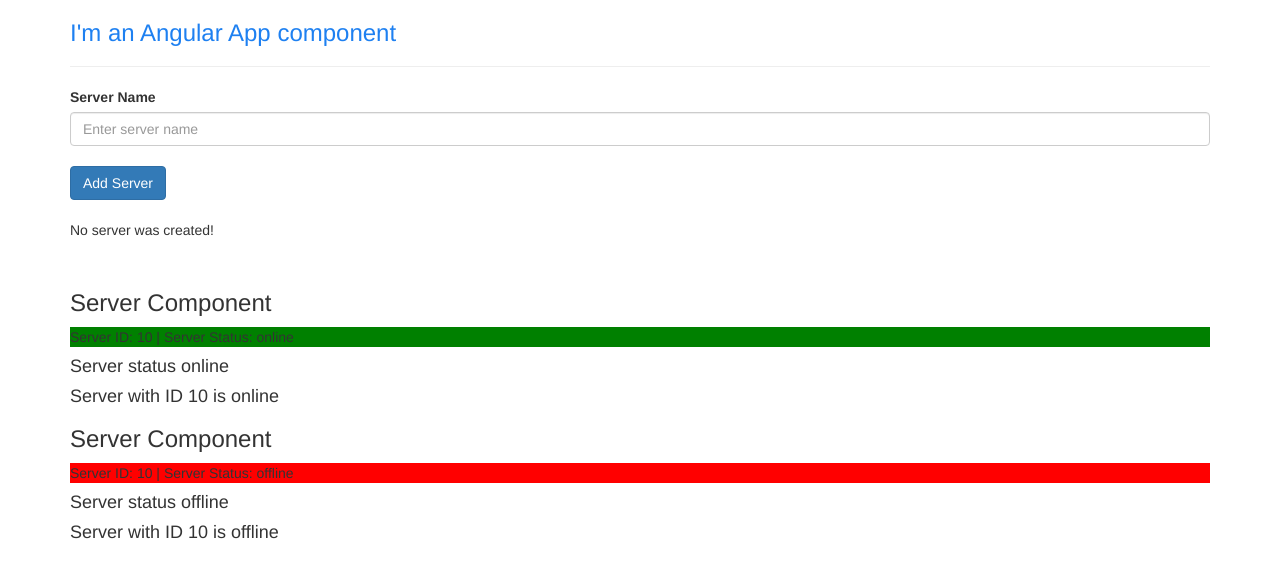
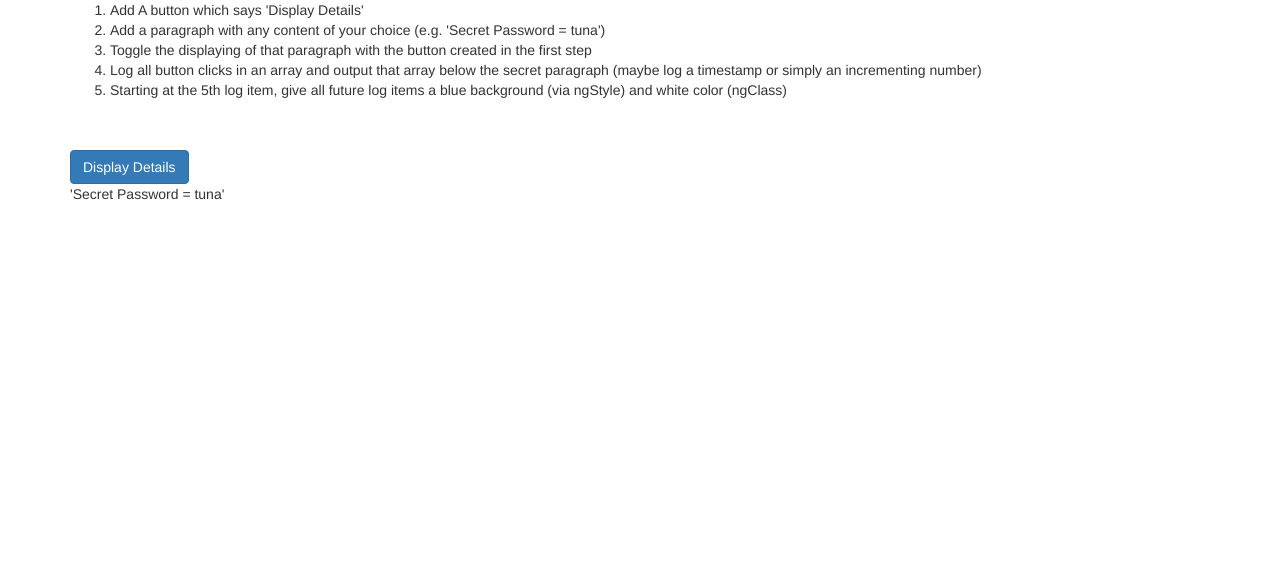
Before and after one commit to JuliaAvona/angular, an Angular app in the folder my-app/: page / in a window 1280 px wide. Shown: the top 578 px of the page. Built offline with nearby package versions, Linux system fonts and the light colour scheme.

Commit message:
feat: 3-practicing-directives

```diff
--- a/my-app/src/app/app.component.html
+++ b/my-app/src/app/app.component.html
@@ -1,9 +1,30 @@
 <div class="container">
   <div class="row">
     <div class="col-xs-12">
-      <h3>I'm an Angular App component</h3>
-      <hr>
-      <app-servers></app-servers>
+      <ol>
+        <li>Add A button which says 'Display Details'</li>
+        <li>Add a paragraph with any content of your choice (e.g. 'Secret Password = tuna')</li>
+        <li>Toggle the displaying of that paragraph with the button created in the first step</li>
+        <li>Log all button clicks in an array and output that array below the secret paragraph (maybe log a timestamp or
+          simply an incrementing number)</li>
+        <li>Starting at the 5th log item, give all future log items a blue background (via ngStyle) and white color
+          (ngClass)</li>
+      </ol>
     </div>
   </div>
 </div>
+<br>
+<br>
+<div class="container">
+  <div class="row">
+    <div class="col-xs-12">
+      <button class="btn btn-primary" (click)="displayDetails()">Display Details</button>
+      <p *ngIf="isDisplayed">'Secret Password = tuna'</p>
+      <ul>
+        <li *ngFor="let click of clicksRegistered; let i = index"
+          [ngStyle]="{ 'background-color': i >= 4 ? 'blue' : 'white', 'color': i >= 4 ? 'white' : 'black' }">
+          {{clicksRegistered[i]}}</li>
+      </ul>
+    </div>
+  </div>
+</div>
--- a/my-app/src/app/app.component.ts
+++ b/my-app/src/app/app.component.ts
@@ -1,14 +1,42 @@
 import { Component } from '@angular/core';
+import { timestamp } from 'rxjs';
 
 @Component({
   selector: 'app-root',
   templateUrl: './app.component.html',
   styles: [`
-  h3 {
-  color: rgb(30, 128, 241);
-}
+    h3 {
+    color: rgb(30, 128, 241);
+  }
+
+    .blue {
+      background-color: blue;
+      color: white;
+    }
+
+    .white {
+      background-color: white;
+      color: black;
+    }
   `]
 })
 export class AppComponent {
   title = 'my-app';
+  isDisplayed = true;
+  clicksRegistered: number[] = [];
+  styleStatus = 'white';
+
+  constructor() {
+  }
+
+  displayDetails() {
+    this.isDisplayed === true ? this.isDisplayed = false : this.isDisplayed = true;
+    const timestamp: number = new Date().getTime();
+    this.clicksRegistered.push(timestamp);
+    console.log('timestamp ' + timestamp);
+  }
+
+  getColor() {
+   this.clicksRegistered.length > 4 ? this.styleStatus = 'blue' : this.styleStatus = 'white';
+  }
 }
--- a/my-app/src/app/app.module.ts
+++ b/my-app/src/app/app.module.ts
@@ -4,14 +4,10 @@ import { BrowserModule } from '@angular/platform-browser';
 
 import { AppRoutingModule } from './app-routing.module';
 import { AppComponent } from './app.component';
-import { ServerComponent } from './server/server.component';
-import { ServersComponent } from './servers/servers.component';
 
 @NgModule({
   declarations: [
-    AppComponent,
-    ServerComponent,
-    ServersComponent
+    AppComponent
   ],
   imports: [
     BrowserModule,
--- a/my-app/src/app/server/server.component.html
+++ /dev/null
@@ -1,7 +0,0 @@
-<h3>Server Component</h3>
-<!-- <p [ngClass]="{online: serverStatus === 'online'}">Server ID: {{ serverId }} |
-  Server Status: {{ serverStatus }}</p> -->
-<p [ngStyle]="{backgroundColor: getColor()}">Server ID: {{ serverId }} |
-  Server Status: {{ serverStatus }}</p>
-<h4>Server status {{getServerStatus()}}</h4>
-<h4>Server with ID {{serverId}} is {{getServerStatus()}}</h4>
--- a/my-app/src/app/server/server.component.ts
+++ /dev/null
@@ -1,32 +0,0 @@
-import { Component } from '@angular/core';
-
-@Component({
-  selector: 'app-server',
-  templateUrl: './server.component.html',
-  styles: [`
-    .online {
-      background-color: green;
-    }
-
-    .offline {
-      background-color: red;
-    }
-  `]
-})
-
-export class ServerComponent {
-  serverId: number = 10;
-  serverStatus: string = 'offline';
-
-  constructor() {
-    this.serverStatus = Math.random() > 0.5 ? 'online' : 'offline';
-  }
-
-  getServerStatus = () => {
-    return this.serverStatus;
-  }
-
-  getColor(){
-    return this.serverStatus === 'online' ? 'green' : 'red';
-  }
-}
--- a/my-app/src/app/servers/servers.component.html
+++ /dev/null
@@ -1,22 +0,0 @@
-<label for="">Server Name</label>
-<br>
-<!-- (input)="onUpdateServerName($event)" - INFO: One-Way-Databinding  -->
-<!-- <input type="text" placeholder="Enter server name" class="form-control" (input)="onUpdateServerName($event)"> -->
-<!-- INFO: [(ngModel)]="serverName" - Two-Way-Databinding  -->
-<input type="text" placeholder="Enter server name" class="form-control" [(ngModel)]="serverName">
-<br>
-<button class="btn btn-primary" [disabled]="!allowNewSerwer" (click)="onCreateServer()">
-  Add Server
-</button>
-<br>
-<br>
-<!-- INFO: The ngIf directive allows you to remove or, conversely, display an element under a certain condition. -->
-<p *ngIf="serverCreated; else noServer">Server was created! Server name is {{ serverName }}</p>
-<ng-template #noServer>
-  <p *ngIf="!serverCreated">No server was created!</p>
-</ng-template>
-<!-- <p [innerText]="allowNewSerwer">{{ allowNewSerwer }}</p> -->
-<!-- <p>{{ serwerCreationStatus }}</p> -->
-<br>
-<!--  INFO: Outputting Lists with ngFor -->
-<app-server *ngFor="let server of servers"></app-server>
--- a/my-app/src/app/servers/servers.component.ts
+++ /dev/null
@@ -1,33 +0,0 @@
-import { Component, OnInit } from '@angular/core';
-
-@Component({
-  selector: 'app-servers',
-  templateUrl: './servers.component.html',
-  styleUrls: ['./servers.component.scss']
-})
-export class ServersComponent implements OnInit {
-  allowNewSerwer: boolean = false;
-  serverName: string = '';
-  serwerCreationStatus: string = 'No server was created!';
-  serverCreated: boolean = false;
-  servers = ['Testserver', 'Testserver 2'];
-
-  constructor() {
-    setTimeout(() => this.allowNewSerwer = true, 2000);
-   }
-
-  ngOnInit() {
-  }
-
-  onCreateServer() {
-    this.serverCreated = true;
-    this.servers.push(this.serverName);
-    this.serwerCreationStatus = 'Server was created. Name is ' + this.serverName;
-  }
-
-  onUpdateServerName(event: Event) {
-    // console.log(event.target.value);
-    this.serverName = (<HTMLInputElement>event.target).value;
-    console.log(this.serverName);
-  }
-}
```
Also changed, not shown: my-app/src/app/app.component.scss (+10 -0 lines), my-app/src/app/servers/servers.component.scss (deleted), 1 other file (tests, documents, lock files or other folders).
